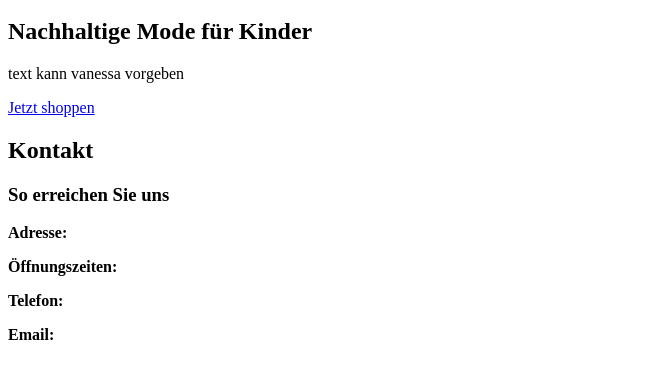
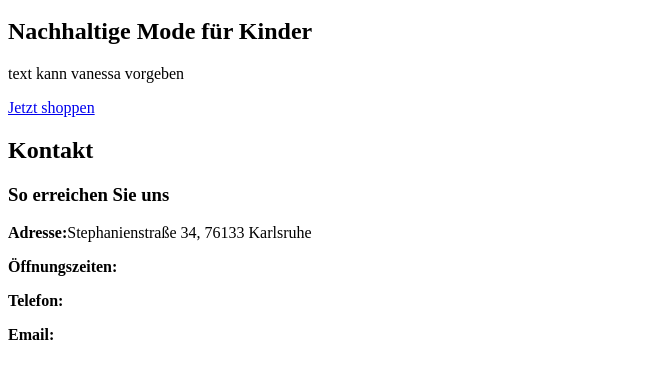
Before and after one commit to phandor/kleines-klee-website, a plain HTML site: page index.html in a window 1280 px wide. Shown: the part 136-514 px from the top of the page, without its empty margins (0-650 px from the left). Drawn offline with Linux system fonts and the light colour scheme.

Commit message:
Update index.html
adresse

```diff
--- a/index.html
+++ b/index.html
@@ -46,7 +46,7 @@
             <div class="contact-grid">
                 <div class="contact-info">
                     <h3>So erreichen Sie uns</h3>
-                    <p><strong>Adresse:</strong></p>
+                    <p><strong>Adresse:</strong>Stephanienstraße 34, 76133 Karlsruhe</p>
                     <p><strong>Öffnungszeiten:</strong></p>
                     <p><strong>Telefon:</strong> <a href=""></a></p>
                     <p><strong>Email:</strong> <a href="mailto:"></a></p>
```
